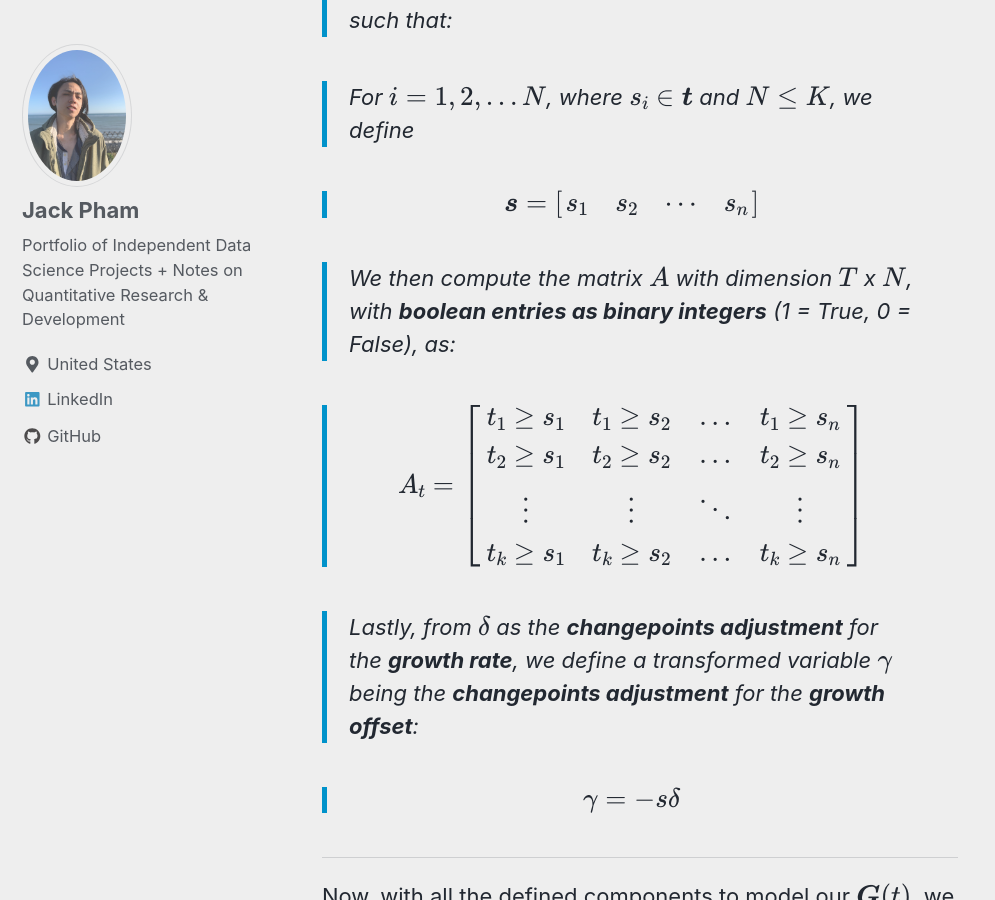
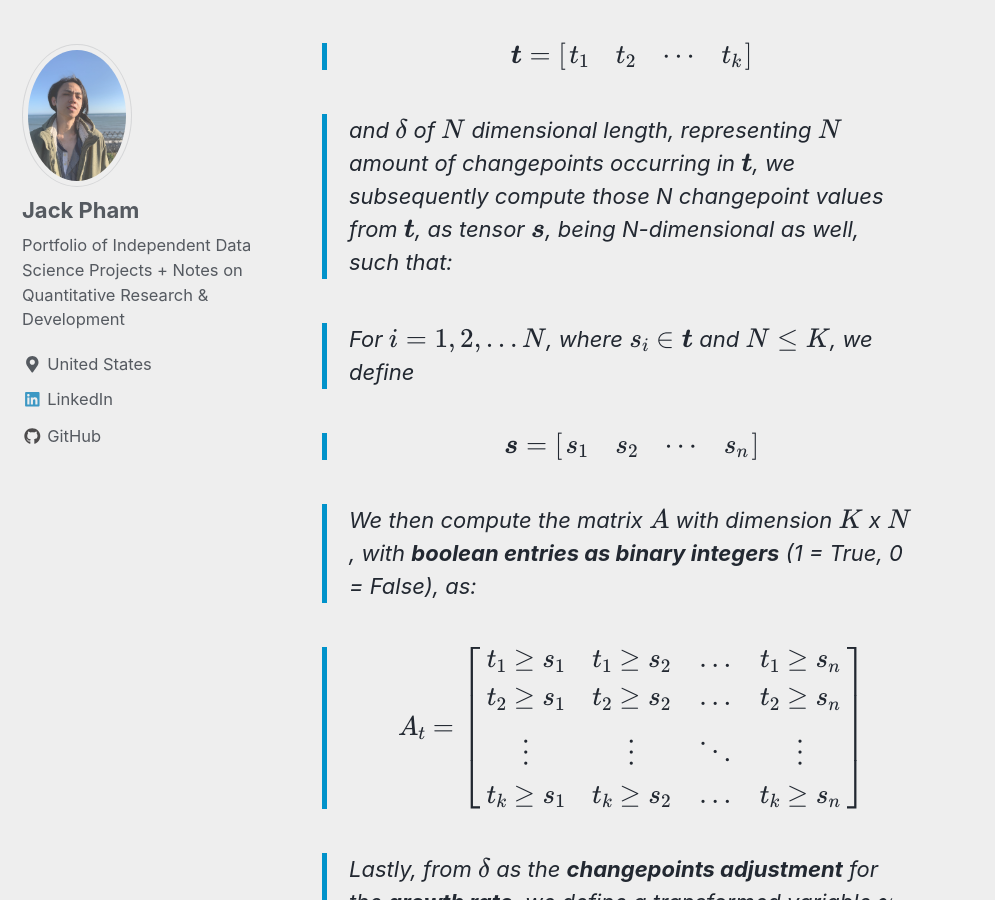
Before and after one commit to jp-quant/jp-quant.github.io, a Jekyll site: the page built from _posts/2020-09-18-fbprophet_bayesian_glm.md, in a window 1280 px wide and 900 px high, scrolled down 10821 px. Shown: the whole window, without its empty margins (0-995 px from the left). Built offline with Jekyll 4.4.1, drawn with Linux system fonts in a browser that asks for light colours; nearby versions of some CDN libraries; formulas are drawn with MathJax 3; some of the changed text lies outside the part shown.

```diff
--- a/_posts/2020-09-18-fbprophet_bayesian_glm.md
+++ b/_posts/2020-09-18-fbprophet_bayesian_glm.md
@@ -124,9 +124,13 @@ Starting with the model's overarching formula:
 where, as **tensors**:
 
 >$$\boldsymbol{Y}$$ = Observable to fit & predict (data of prediction target)
+
 > $$\boldsymbol{G}$$ = Trend/Growth of $$\boldsymbol{Y}$$
+
 > $$\boldsymbol{S}_{m}$$ = Multiplicative Seasonal Components of $$\boldsymbol{Y}$$
+
 > $$\boldsymbol{S}_{a}$$ = Additive Seasonal Components of $$\boldsymbol{Y}$$
+
 > $$\boldsymbol{\epsilon}$$ = Unknown Errors (set as  $$\sigma$$ of the observed by fbprophet) of $$\boldsymbol{Y}$$
 
 ---
@@ -174,7 +178,7 @@ work) of $$K$$ dimensional length
 
 > $$\boldsymbol{s} =\begin{bmatrix} s_1 & s_2  &\cdots  & s_n \end{bmatrix}$$
 
-> We then compute the matrix $$A$$ with dimension $$T$$ x $$N$$, with **boolean entries as binary integers** (1 = True, 0 = False), as:
+> We then compute the matrix $$A$$ with dimension $$K$$ x $$N$$, with **boolean entries as binary integers** (1 = True, 0 = False), as:
 
 > $$A_t = \begin{bmatrix} t_{1} \geq s_1  & t_{1} \geq s_2  & \dots  & t_{1} \geq s_n \\ t_{2} \geq s_1  & t_{2} \geq s_2  & \dots  & t_{2} \geq s_n \\ \vdots & \vdots & \ddots & \vdots \\ t_{k} \geq s_1  & t_{k} \geq s_2 & \dots & t_{k} \geq s_n \end{bmatrix}$$
 
```
Also changed, not shown: other parts of _posts/2020-09-18-fbprophet_bayesian_glm.md (+2 -0 lines).
